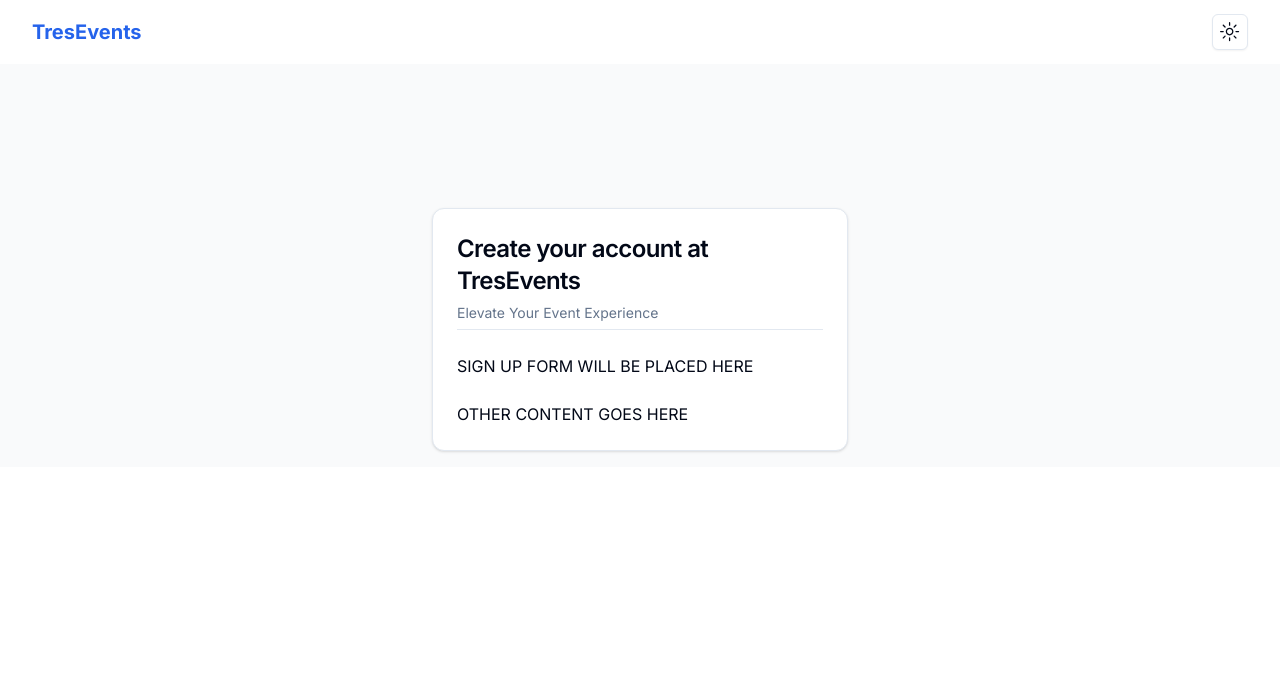
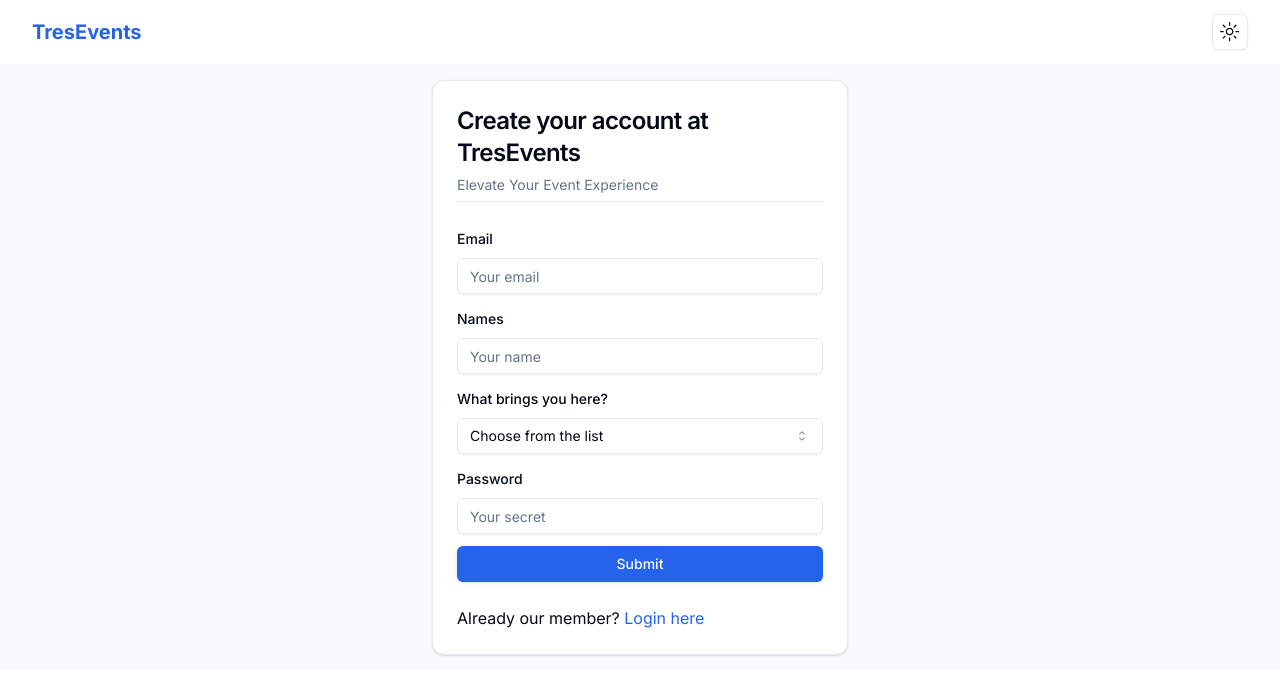
Before and after one commit to TresorRw/event-web-fe, a Next.js app: page /signup in a window 1280 px wide. Shown: the top 696 px of the page. Built offline with nearby package versions, Linux system fonts and the light colour scheme.

Commit message:
Sign up page

```diff
--- a/app/signup/page.tsx
+++ b/app/signup/page.tsx
@@ -6,22 +6,25 @@ import {
   CardHeader,
   CardTitle,
 } from "@/components/ui/card"
+import dynamic from 'next/dynamic'
+const SignUpForm = dynamic(() => import("@/components/ui/forms/signup"), { ssr: false })
 import { Separator } from "@/components/ui/separator"
+import Link from "next/link"
 
 const SignUp = () => {
   return (
     <div className="bg-gray-50 p-4 flex justify-center dark:bg-inherit w-full">
-      <Card className="md:w-1/2 lg:w-1/3 w-full mt-32">
+      <Card className="md:w-1/2 lg:w-1/3 w-full">
         <CardHeader>
           <CardTitle className="text-2xl">Create your account at TresEvents</CardTitle>
           <CardDescription>Elevate Your Event Experience</CardDescription>
           <Separator />
         </CardHeader>
         <CardContent>
-          {"SIGN UP FORM WILL BE PLACED HERE"}
+          <SignUpForm />
         </CardContent>
         <CardFooter>
-          {"OTHER CONTENT GOES HERE"}
+          <p>Already our member? <Link className="text-primary" href={"/signin"}>Login here</Link> </p>
         </CardFooter>
       </Card>
 
```
